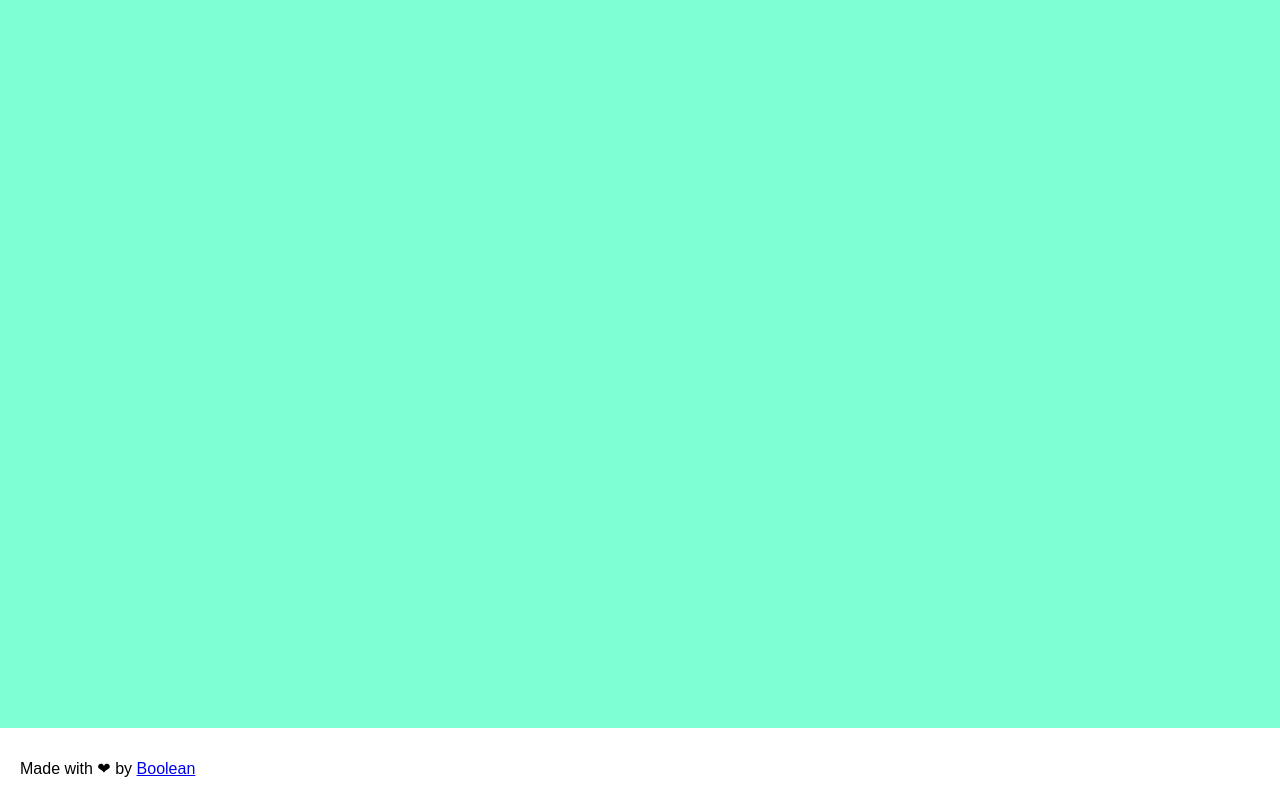
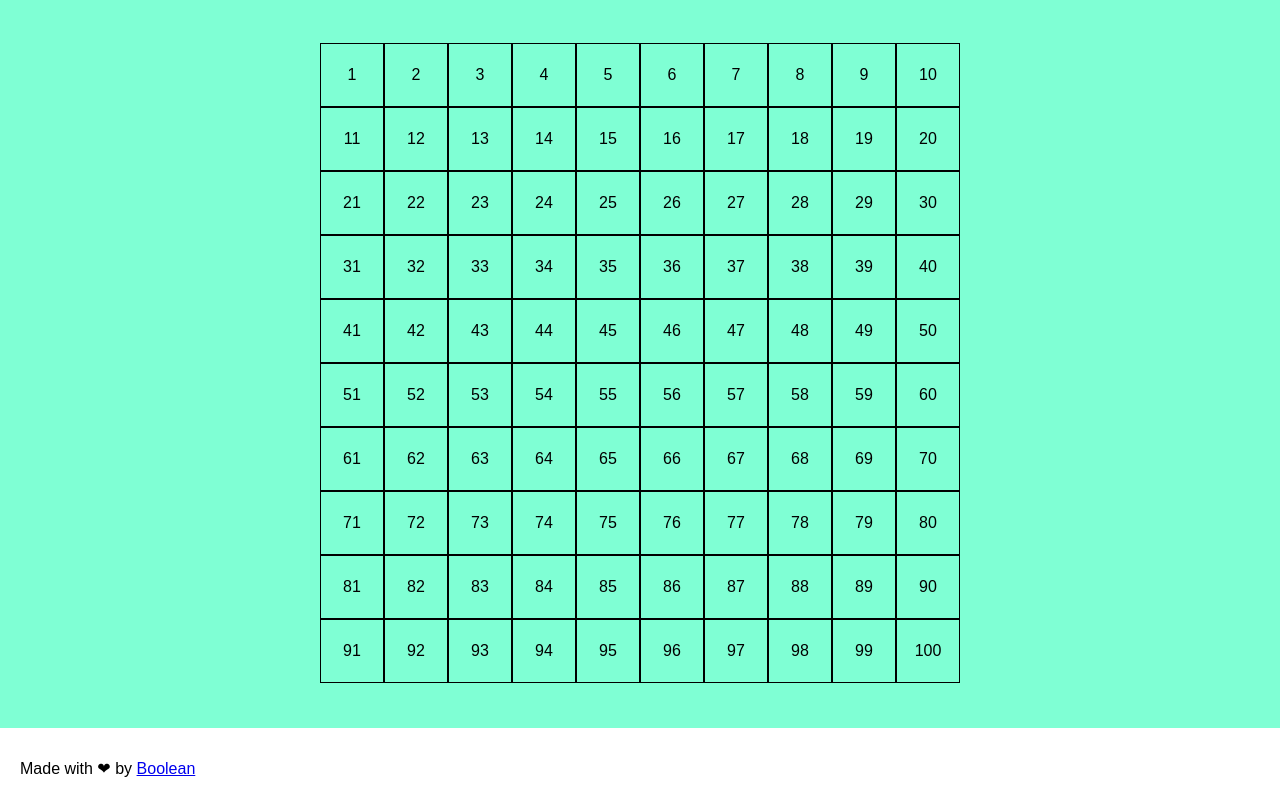
Before and after one commit to AleDelCampo/js-campominato-grid, a plain HTML site: page index.html in a window 1280 px wide. Shown: the part 103-911 px from the top of the page. Drawn offline with Linux system fonts and the light colour scheme.

Commit message:
griglia da 10 creata.

```diff
--- a/index.html
+++ b/index.html
@@ -19,7 +19,7 @@
     </div>
 
     <div class="grid">
-
+        <div id="grid-container"></div>
     </div>
 
 
--- a/script.js
+++ b/script.js
@@ -0,0 +1,20 @@
+
+const grid = document.querySelector("#grid-container");
+
+for(let i = 0; i < 100; i++) {
+
+    const myElement = document.createElement("div");
+    myElement.classList.add("square");
+
+    myElement.innerHTML = i + 1;
+
+    myElement.addEventListener("click", function() {
+
+        console.log(this);
+
+        this.classList.toggle("active");
+    });
+
+    grid.append(myElement);
+
+}
--- a/style.css
+++ b/style.css
@@ -20,8 +20,18 @@
 
 .grid {
     background-color: #7fffd4;
+    display: flex;
+    justify-content: center;
+    align-items: center;
     width: 100%;
     height: 731px;
+}
+
+#grid-container {
+    display: flex;
+    flex-wrap: wrap;
+    width: 640px;
+    height: 640px;
 }
 
 #logo {
@@ -53,3 +63,16 @@
 #button {
     padding: 2px 24px 2px 24px;
 }
+
+.square {
+    width: calc(100% / 10);
+    height: calc(100% / 10);
+    border: solid 1px black;
+    display: flex;
+    justify-content: center;
+    align-items: center;
+}
+
+.square.active {
+    background-color: #7fffd4;
+}
```
